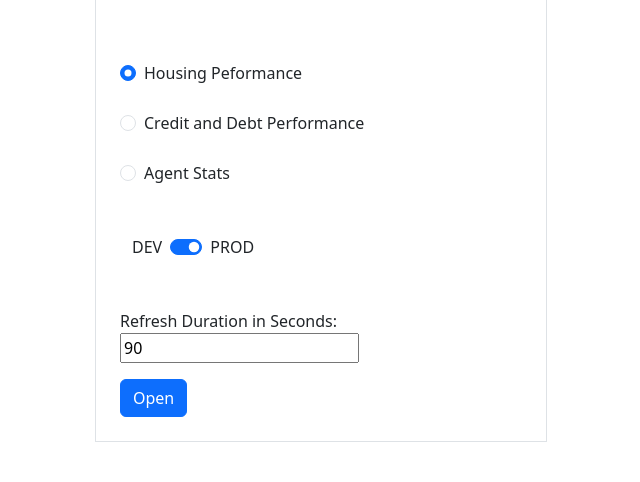
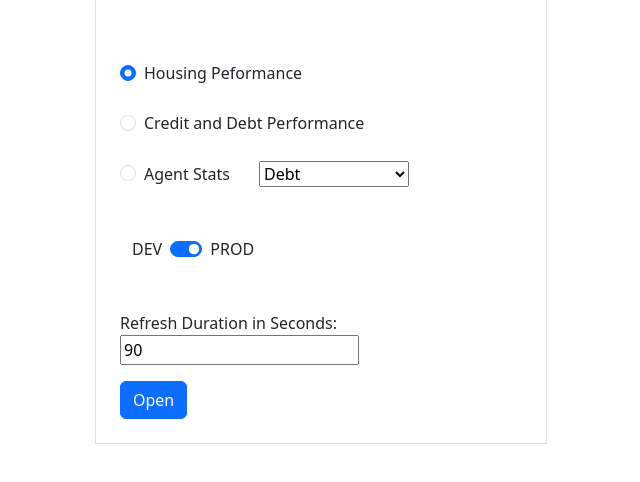
Before and after one commit to creditdotorg/creditdotorg.github.io, a plain HTML site: page menu.html in a window 1280 px wide. Shown: the part 234-716 px from the top of the page, without its empty margins (319-959 px from the left). Drawn offline with nearby package versions, Linux system fonts and the light colour scheme.

Commit message:
added in team selection for agent state

```diff
--- a/menu.html
+++ b/menu.html
@@ -30,6 +30,8 @@
             <div class="form-check">
                 <input type="radio" class="form-check-input" name="optradio" id="agent_stats" value="agent_stats">
                 <label class="form-check-label" for="agent_stats">Agent Stats</label>
+                <select name="teams" style="margin-left:25px; width:150px;" id="teams">
+                </select>
             </div>
             <br><br>
             <div class="container">
@@ -56,6 +58,22 @@
 </body>
 
 <script>
+
+    teams = {
+        "Debt":"SG-PowerBITeam-Debt",
+        "First Contact":"SG-PowerBITeam-FirstContact",
+        "Housing":"SG-PowerBITeam-Housing"
+    }
+
+    team_select = document.getElementById("teams")
+
+    for (t in teams) {
+        var opt = document.createElement('option');
+        opt.value = teams[t];
+        opt.innerHTML = t;
+        team_select.appendChild(opt);
+    }
+
     function open_dashboard() {
         if (document.getElementById('rm_fec').checked) {
             report = 'rm_fec'
@@ -76,7 +94,7 @@
 
         duration = document.getElementById('duration').value
         base_url = document.location.href.replace('menu.html','')
-        url = base_url + "index.html?report=" + report + environment + "&duration=" + duration;
+        url = base_url + "index.html?report=" + report + environment + "&team=" + team_select.value + "&duration=" + duration;
 
         console.log(url);
 
```
Also changed, not shown: index.html (+5 -4 lines).
